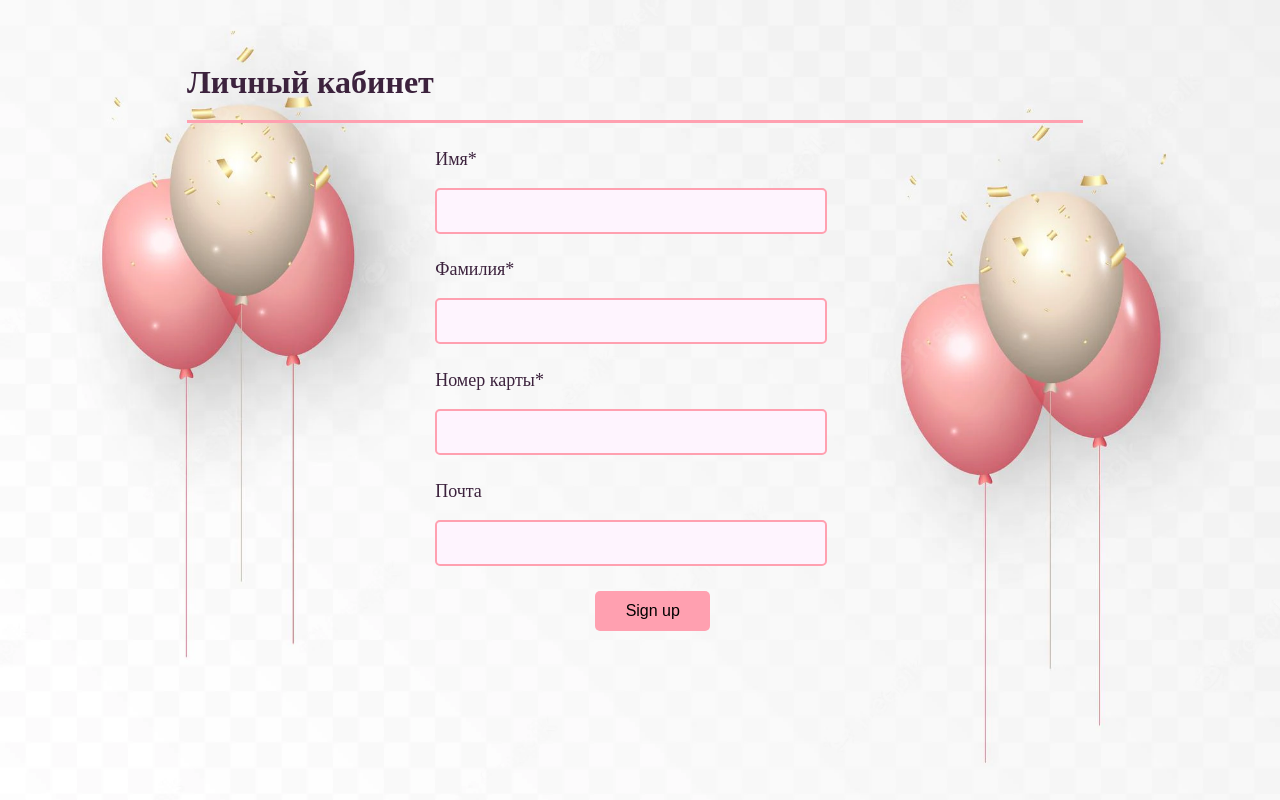
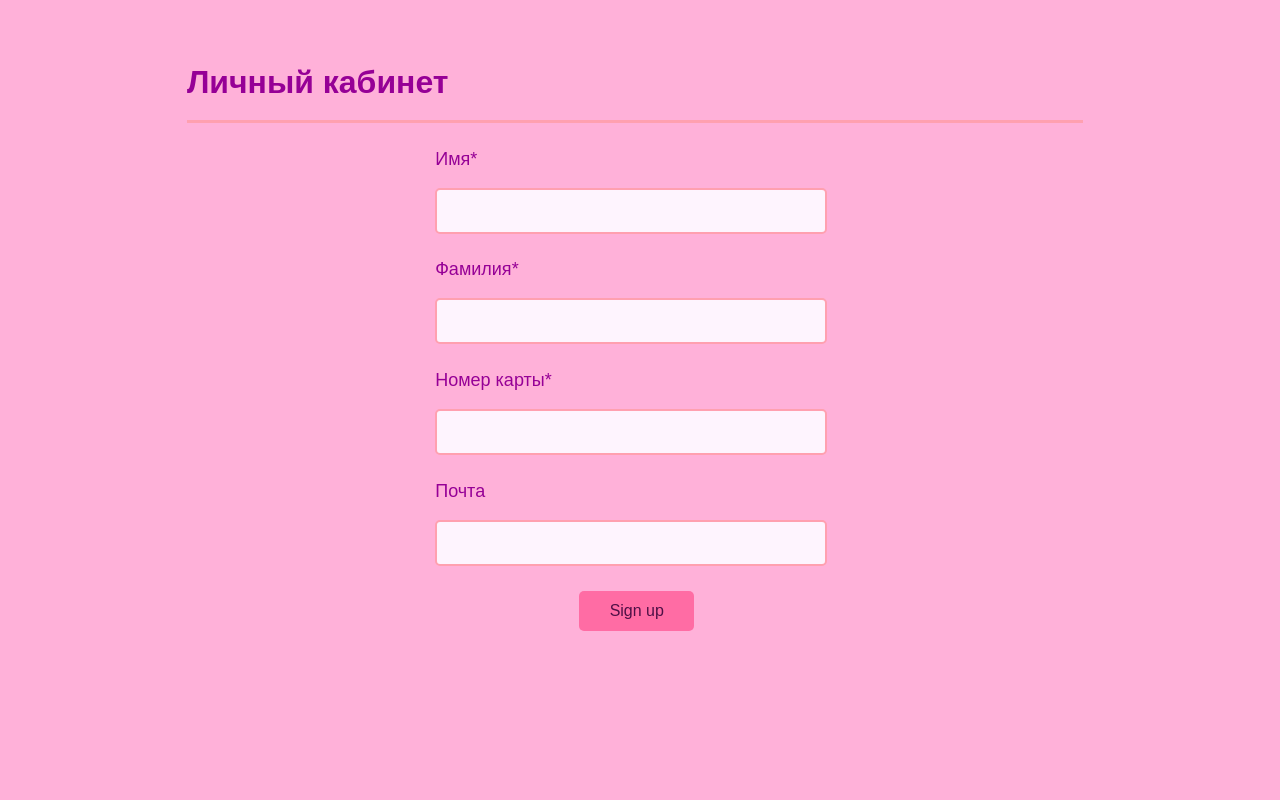
Before and after one commit to ElzaIzhb/online_store, a PHP site: page /index2.html in a window 1280 px wide. Run offline with PHP 8.4, Linux system fonts and the light colour scheme.

Commit message:
Update style2.css

```diff
--- a/style2.css
+++ b/style2.css
@@ -1,13 +1,13 @@
 body {
     margin: 0;
     padding: 0;
-    background-color: #FEF4FE;
-    background-image: url('balls.webp');
-    background-size: cover;
+    background-color: rgb(255,177,217);
+    background-color: linear-gradient(130deg, rgba(255,177,217,1) 0%, rgba(255,90,173,1) 45%, rgba(255,66,175,1) 90%);
 }
 
 .text-request {
-    color: #3c223d;
+  font-family: Arial;
+    color: #960096;
     border-bottom: 3px solid rgb(255, 160, 176);
     width: 70%;
     left: 14.6%;
@@ -29,26 +29,28 @@ body {
     width: 30vw;
     border-radius: 5px;
     border: 2px solid rgb(255, 160, 176);
-    color: #3c223d;
+    color: #960096;
     font-size: 16px;
     margin-bottom: 4%;
     margin-left: 18%;
+
   }
 
   .form-text {
-    color: #3c223d;
+    color: #960096;
     font-size: 18px;
     margin-left: 18%;
+    font-family: Arial;
 
   }
 
   .form-submit {
     position: relative;
-    left: 43%;
+    left: 40.5%;
     width: 9vw;
     height: 5vh;
-    background-color: rgb(255, 160, 176);
-    color: black;
+    background-color: rgb(255, 108, 164);
+    color: rgb(78, 16, 70);
     font-size: 16px;
     border-radius: 5px;
     border: none;
```
